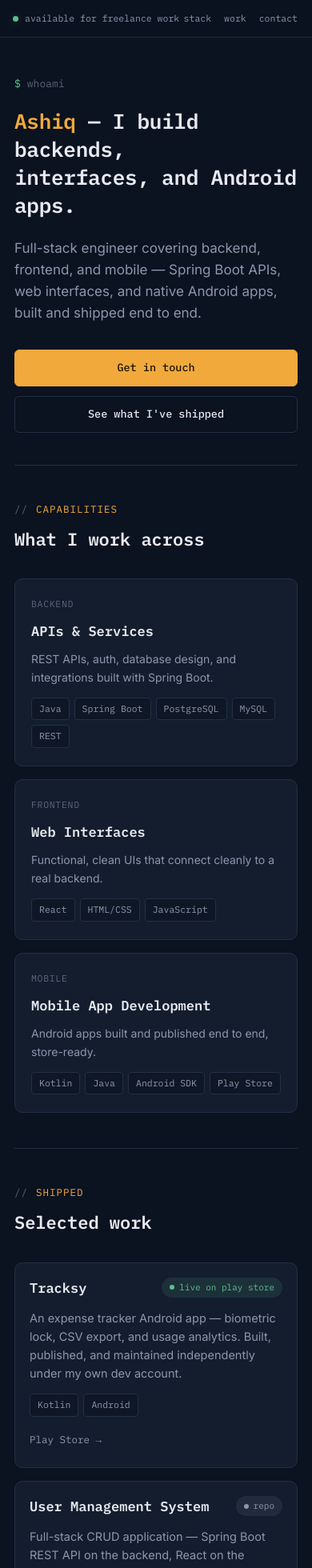
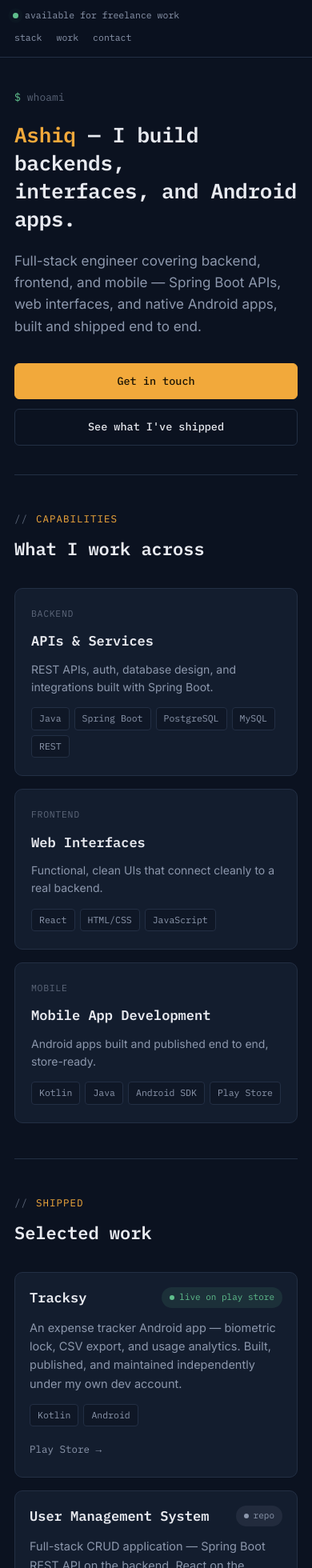
Before and after one commit to ashiqy04/ashiq-portfolio, a React (Vite) app: page / in a window 390 px wide. Shown: the top 1960 px of the page at 80% size. Built offline with nearby package versions, Linux system fonts and the light colour scheme.

Commit message:
mobile ui fix

```diff
--- a/src/App.jsx
+++ b/src/App.jsx
@@ -1,9 +1,190 @@
-import StatusBar from './components/StatusBar.jsx'
-import Hero from './components/Hero.jsx'
-import Pillars from './components/Pillars.jsx'
-import Work from './components/Work.jsx'
-import Contact from './components/Contact.jsx'
-import Footer from './components/Footer.jsx'
+import { useState, useEffect, useRef } from 'react'
+
+const NAME = 'Ashiq'
+const TAGLINE = ' — I build backends,\ninterfaces, and Android apps.'
+const HEADING_TEXT = NAME + TAGLINE
+
+function Hero() {
+  const [typed, setTyped] = useState('')
+  const [typingDone, setTypingDone] = useState(false)
+  const charIndex = useRef(0)
+
+  useEffect(() => {
+    const reduceMotion = window.matchMedia('(prefers-reduced-motion: reduce)').matches
+    if (reduceMotion) {
+      setTyped(HEADING_TEXT)
+      setTypingDone(true)
+      return
+    }
+
+    const timer = setInterval(() => {
+      charIndex.current++
+      setTyped(HEADING_TEXT.slice(0, charIndex.current))
+      if (charIndex.current >= HEADING_TEXT.length) {
+        clearInterval(timer)
+        setTypingDone(true)
+      }
+    }, 28)
+
+    return () => clearInterval(timer)
+  }, [])
+
+  return (
+    <section className="hero">
+      <div className="terminal-line">
+        <span className="prompt">$</span> whoami
+      </div>
+      <h1 className={typingDone ? 'no-caret' : ''}>
+        {typingDone ? (
+          <>
+            <span className="accent">{NAME}</span>
+            {TAGLINE}
+          </>
+        ) : (
+          typed
+        )}
+      </h1>
+      <p className="sub">
+        Full-stack engineer covering backend, frontend, and mobile — Spring Boot APIs,
+        web interfaces, and native Android apps, built and shipped end to end.
+      </p>
+      <div className="hero-actions">
+        <a className="btn btn-primary" href="#contact">Get in touch</a>
+        <a className="btn btn-ghost" href="#work">See what I've shipped</a>
+      </div>
+    </section>
+  )
+}
+
+function StatusBar() {
+  return (
+    <div className="statusbar">
+      <div className="statusbar-inner">
+        <div className="statusbar-availability"><span className="dot" />available for freelance work</div>
+        <div className="statusbar-right">
+          <a href="#stack">stack</a>
+          <a href="#work">work</a>
+          <a href="#contact">contact</a>
+        </div>
+      </div>
+    </div>
+  )
+}
+
+const pillars = [
+  {
+    tag: 'Backend',
+    title: 'APIs & Services',
+    desc: 'REST APIs, auth, database design, and integrations built with Spring Boot.',
+    chips: ['Java', 'Spring Boot', 'PostgreSQL', 'MySQL', 'REST'],
+  },
+  {
+    tag: 'Frontend',
+    title: 'Web Interfaces',
+    desc: 'Functional, clean UIs that connect cleanly to a real backend.',
+    chips: ['React', 'HTML/CSS', 'JavaScript'],
+  },
+  {
+    tag: 'Mobile',
+    title: 'Mobile App Development',
+    desc: 'Android apps built and published end to end, store-ready.',
+    chips: ['Kotlin', 'Java', 'Android SDK', 'Play Store'],
+  },
+]
+
+function Pillars() {
+  return (
+    <section className="section" id="stack">
+      <div className="section-label">capabilities</div>
+      <h2 className="section-title">What I work across</h2>
+      <div className="pillars">
+        {pillars.map((p) => (
+          <div className="pillar" key={p.title}>
+            <div className="pillar-tag">{p.tag}</div>
+            <h3>{p.title}</h3>
+            <p>{p.desc}</p>
+            <div className="chiplist">
+              {p.chips.map((c) => <span className="chip" key={c}>{c}</span>)}
+            </div>
+          </div>
+        ))}
+      </div>
+    </section>
+  )
+}
+
+const projects = [
+  {
+    title: 'Tracksy',
+    status: 'live',
+    statusLabel: 'live on play store',
+    desc: 'An expense tracker Android app — biometric lock, CSV export, and usage analytics. Built, published, and maintained independently under my own dev account.',
+    chips: ['Kotlin', 'Android'],
+    link: 'https://play.google.com/store/apps/details?id=com.tracksy.app',
+    linkLabel: 'Play Store →',
+  },
+  {
+    title: 'User Management System',
+    status: 'local',
+    statusLabel: 'repo',
+    desc: 'Full-stack CRUD application — Spring Boot REST API on the backend, React on the frontend, MySQL for storage. Endpoints tested with Postman.',
+    chips: ['Spring Boot', 'React', 'MySQL'],
+    link: 'https://github.com/ashiqy04',
+    linkLabel: 'GitHub →',
+  },
+]
+
+function Work() {
+  return (
+    <section className="section" id="work">
+      <div className="section-label">shipped</div>
+      <h2 className="section-title">Selected work</h2>
+      {projects.map((p) => (
+        <div className="project" key={p.title}>
+          <div className="project-head">
+            <div className="project-title">{p.title}</div>
+            <span className={`status-pill status-${p.status}`}>{p.statusLabel}</span>
+          </div>
+          <p className="desc">{p.desc}</p>
+          <div className="project-footer">
+            <div className="chiplist">
+              {p.chips.map((c) => <span className="chip" key={c}>{c}</span>)}
+            </div>
+            <div className="project-links">
+              <a href={p.link} target="_blank" rel="noopener noreferrer">{p.linkLabel}</a>
+            </div>
+          </div>
+        </div>
+      ))}
+    </section>
+  )
+}
+
+function Contact() {
+  return (
+    <section className="section" id="contact">
+      <div className="section-label">get in touch</div>
+      <h2 className="section-title">Let's build something</h2>
+      <p className="sub" style={{ marginBottom: 0 }}>
+        Open to freelance and contract work across backend, frontend, and mobile.
+      </p>
+      <div className="contact-row">
+        <div className="contact-card">
+          <div className="label">GitHub</div>
+          <div className="value"><a href="https://github.com/ashiqy04" target="_blank" rel="noopener noreferrer">@ashiqy04</a></div>
+        </div>
+        <div className="contact-card">
+          <div className="label">Email</div>
+          <div className="value"><a href="mailto:ashiq.dev.apps@gmail.com">ashiq.dev.apps@gmail.com</a></div>
+        </div>
+        <div className="contact-card">
+          <div className="label">LinkedIn</div>
+          <div className="value"><a href="https://linkedin.com/in/ashiqy04" target="_blank" rel="noopener noreferrer">/in/ashiqy04</a></div>
+        </div>
+      </div>
+    </section>
+  )
+}
 
 export default function App() {
   return (
@@ -15,7 +196,7 @@ export default function App() {
         <Work />
         <Contact />
       </div>
-      <Footer />
+      <footer>built end to end — backend, frontend, mobile — and a fair amount of coffee</footer>
     </>
   )
 }
--- a/src/data/content.js
+++ /dev/null
@@ -1,82 +0,0 @@
-// All editable site content lives here.
-// Update this file to change text, links, or projects — no need to touch components.
-
-export const HERO = {
-  terminalPrompt: 'whoami',
-  nameAccent: 'Ashiq',
-  headingRest: ' — I build backends,\ninterfaces, and Android apps.',
-  subtitle:
-    'Full-stack engineer covering backend, frontend, and mobile — Spring Boot APIs, ' +
-    'web interfaces, and native Android apps, built and shipped end to end.',
-  primaryCta: { label: 'Get in touch', href: '#contact' },
-  secondaryCta: { label: "See what I've shipped", href: '#work' },
-}
-
-export const STATUS_BAR = {
-  availability: 'available for freelance work',
-  navLinks: [
-    { label: 'stack', href: '#stack' },
-    { label: 'work', href: '#work' },
-    { label: 'contact', href: '#contact' },
-  ],
-}
-
-export const PILLARS = [
-  {
-    tag: 'Backend',
-    title: 'APIs & Services',
-    desc: 'REST APIs, auth, database design, and integrations built with Spring Boot.',
-    chips: ['Java', 'Spring Boot', 'PostgreSQL', 'MySQL', 'REST'],
-  },
-  {
-    tag: 'Frontend',
-    title: 'Web Interfaces',
-    desc: 'Functional, clean UIs that connect cleanly to a real backend.',
-    chips: ['React', 'HTML/CSS', 'JavaScript'],
-  },
-  {
-    tag: 'Mobile',
-    title: 'Mobile App Development',
-    desc: 'Android apps built and published end to end, store-ready.',
-    chips: ['Kotlin', 'Java', 'Android SDK', 'Play Store'],
-  },
-]
-
-export const PROJECTS = [
-  {
-    id: 'tracksy',
-    title: 'Tracksy',
-    status: 'live', // 'live' | 'local'
-    statusLabel: 'live on play store',
-    desc:
-      'An expense tracker Android app — biometric lock, CSV export, and usage analytics. ' +
-      'Built, published, and maintained independently under my own dev account.',
-    chips: ['Kotlin', 'Android'],
-    link: 'https://play.google.com/store/apps/details?id=com.tracksy.app',
-    linkLabel: 'Play Store →',
-  },
-  {
-    id: 'user-management-system',
-    title: 'User Management System',
-    status: 'local',
-    statusLabel: 'repo',
-    desc:
-      'Full-stack CRUD application — Spring Boot REST API on the backend, React on the ' +
-      'frontend, MySQL for storage. Endpoints tested with Postman.',
-    chips: ['Spring Boot', 'React', 'MySQL'],
-    link: 'https://github.com/ashiqy04',
-    linkLabel: 'GitHub →',
-  },
-]
-
-export const CONTACT = {
-  heading: "Let's build something",
-  subtitle: 'Open to freelance and contract work across backend, frontend, and mobile.',
-  cards: [
-    { label: 'GitHub', value: '@ashiqy04', href: 'https://github.com/ashiqy04' },
-    { label: 'Email', value: 'ashiq.dev.apps@gmail.com', href: 'mailto:ashiq.dev.apps@gmail.com' },
-    { label: 'LinkedIn', value: '/in/ashiqy04', href: 'https://linkedin.com/in/ashiqy04' },
-  ],
-}
-
-export const FOOTER_TEXT = 'built end to end — backend, frontend, mobile — and a fair amount of coffee'
--- a/src/index.css
+++ b/src/index.css
@@ -66,6 +66,8 @@ a{color:inherit; text-decoration:none;}
   font-family: var(--mono);
   font-size: 12.5px;
   color: var(--text-dim);
+  flex-wrap: wrap;
+  gap: 8px;
 }
 .statusbar .dot{
   display:inline-block;
@@ -81,7 +83,12 @@ a{color:inherit; text-decoration:none;}
   70% { box-shadow: 0 0 0 6px rgba(95,190,140,0); }
   100% { box-shadow: 0 0 0 0 rgba(95,190,140,0); }
 }
-.statusbar-right{ display:flex; gap:18px; }
+.statusbar-availability{
+  white-space: nowrap;
+  display: flex;
+  align-items: center;
+}
+.statusbar-right{ display:flex; gap:18px; flex-shrink: 0; }
 .statusbar-right a{
   color: var(--text-dim);
   transition: color .15s ease;
@@ -91,16 +98,16 @@ a{color:inherit; text-decoration:none;}
   align-items: center;
 }
 .statusbar-right a:hover{ color: var(--amber); }
-@media (max-width: 560px){
-  .statusbar-inner{ padding: 10px 16px; font-size: 11.5px; }
-  .statusbar-right{ gap: 12px; }
-}
-@media (max-width: 380px){
-  .statusbar-inner > div:first-child{
-    overflow: hidden;
-    text-overflow: ellipsis;
-    white-space: nowrap;
+
+@media (max-width: 640px){
+  .statusbar-inner{
+    flex-direction: column;
+    align-items: flex-start;
+    padding: 10px 16px;
+    font-size: 11.5px;
+    gap: 6px;
   }
+  .statusbar-right{ gap: 14px; }
 }
 
 /* ---------- Hero ---------- */
@@ -109,7 +116,7 @@ a{color:inherit; text-decoration:none;}
   border-bottom: 1px solid var(--border);
 }
 @media (max-width: 480px){
-  .hero{ padding: 48px 0 40px; }
+  .hero{ padding: 40px 0 36px; }
 }
 .terminal-line{
   font-family: var(--mono);
```
